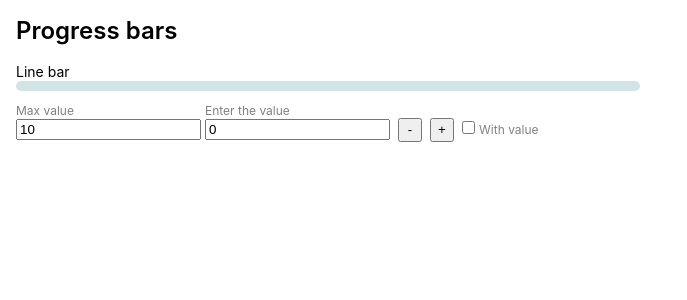
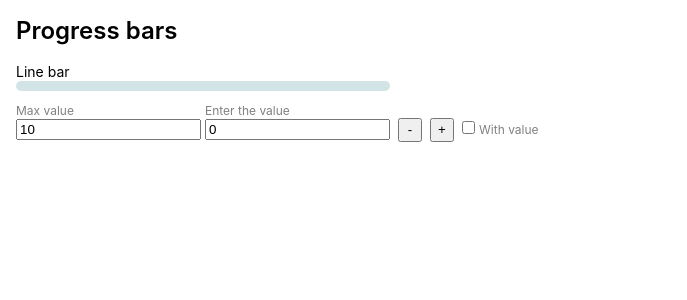
Before and after one commit to Vitaliytheone/Progress-bar, a React (Create React App) app: page / in a window 1280 px wide. Shown: the top 300 px of the page, without its empty margins (0-687 px from the left). Built offline with nearby package versions, Linux system fonts and the light colour scheme.

Commit message:
layout of line value

```diff
--- a/src/assets/styles.module.css
+++ b/src/assets/styles.module.css
@@ -11,5 +11,5 @@
 }
 
 .wrap > div {
-    width: 50%;
+    width: 30%;
 }
--- a/src/components/progress/index.tsx
+++ b/src/components/progress/index.tsx
@@ -8,7 +8,7 @@ const Progress = ({ variant, label, withValue, maxValue, value }: TProgress) =>
     return (
         <div>
             <label className={styles.label}>{label}</label>
-            <div className={styles.progressInfo}>
+            <div className={isLine && withValue ? styles.progressInfoValueLine : styles.progressInfo}>
                 <div className={styles.lineBar}>
                     <div className={styles.lineProgress} style={{ width }}></div>
                 </div>
--- a/src/components/progress/styles.module.css
+++ b/src/components/progress/styles.module.css
@@ -22,8 +22,15 @@
 .progressInfo {
     display: flex;
     align-items: center;
+    position: relative;
+}
+
+.progressInfoValueLine {
+    composes: progressInfo;
+    padding-right: 40px;
 }
 
 .progressValue {
-    margin-left: 12px;
+    position: absolute;
+    right: 0;
 }
```
